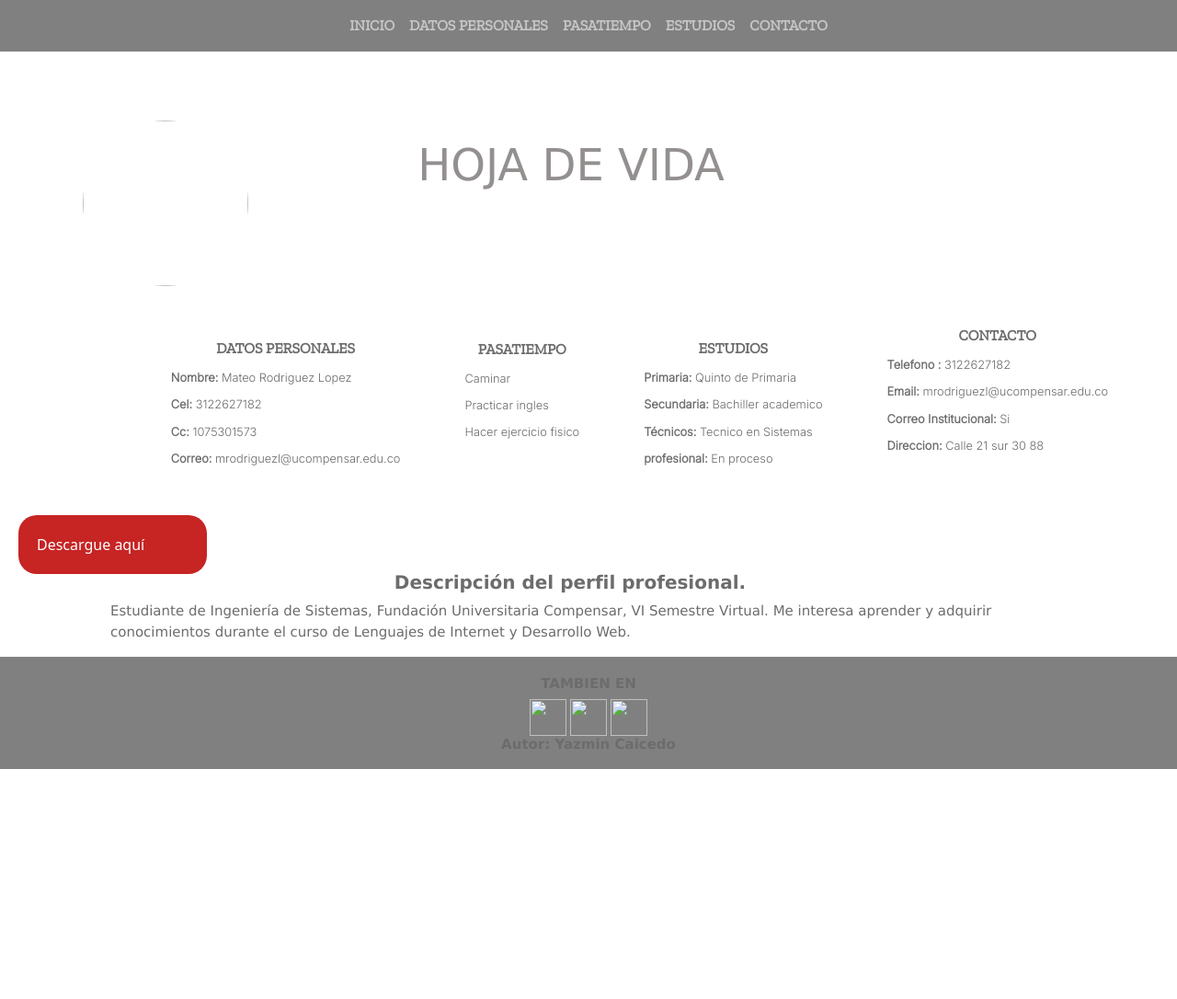
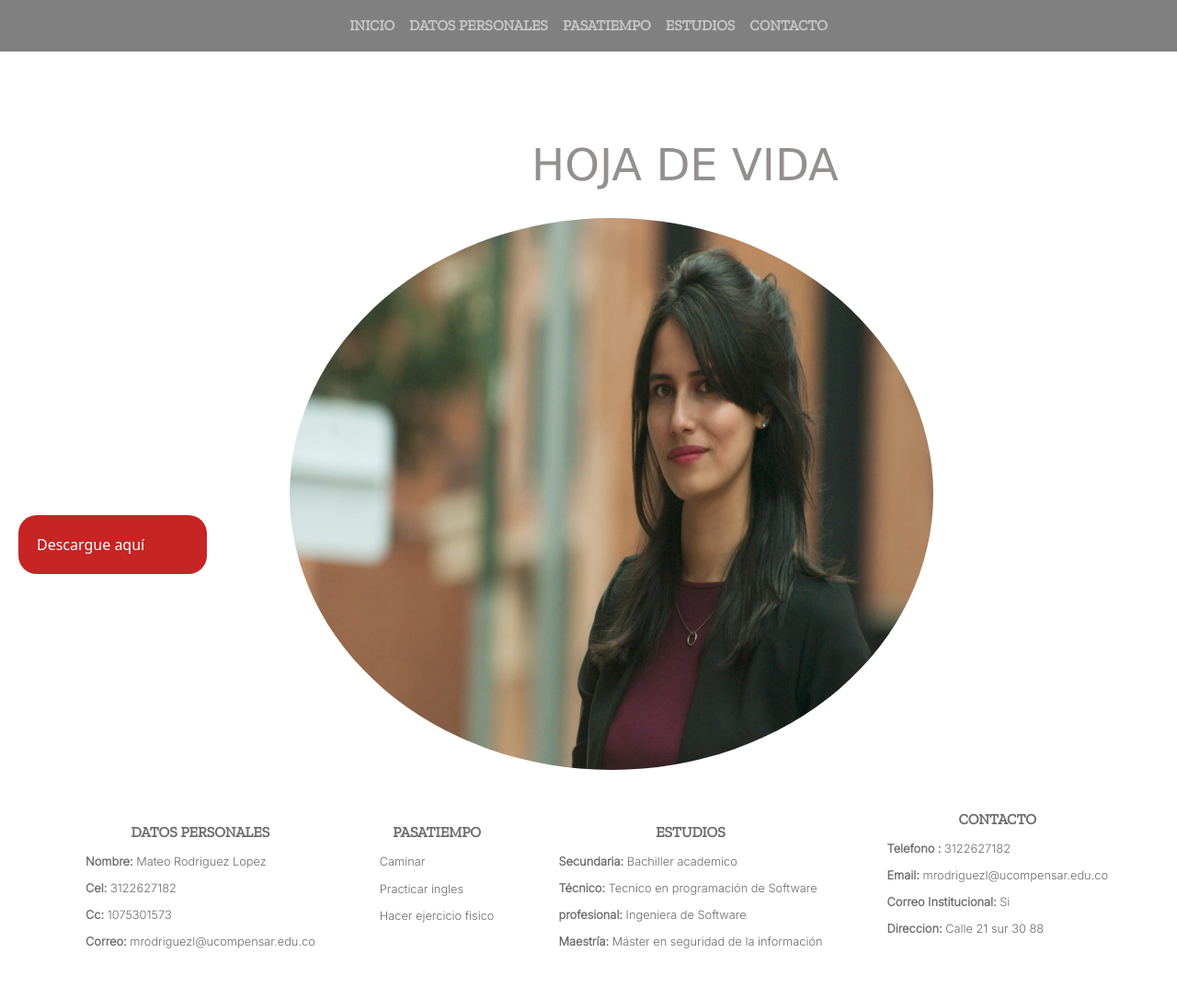
Before and after one commit to JuanBohorquez8392/proyecto-universidad-final, a plain HTML site: page index.html in a window 1280 px wide. Shown: the top 1086 px of the page at 92% size. Before the commit the page ends 836 px from the top, so only its background shows below. Drawn offline with nearby package versions, Linux system fonts and the light colour scheme; a web font is replaced by a local one.

Commit message:
publicacion foto

```diff
--- a/estilo.css
+++ b/estilo.css
@@ -42,6 +42,7 @@ li{
 h6{
     font-family: 'Zilla Slab', serif;
     font-weight: bolder;
+
 }
 
 .pdf{
@@ -83,3 +84,19 @@ h6{
     position: relative;
     right: 10vh;
 }
+
+img {
+
+    border-radius: 100%;
+    overflow: hidden;
+    margin: 0 auto;
+    text-align: center;
+  }
+
+.imagen_portada{
+    text-align: center;
+
+}
+#pos_img{
+    text-align: center;
+}
--- a/index.html
+++ b/index.html
@@ -62,12 +62,12 @@
 
         <div id="agrupar">
             <header>
+                <div id="pos_img">
+                    <h2 id="titulo2">HOJA DE VIDA</h2>
+                    <img class src="img/fotoHV.jpg" alt="Foto de perfil"width="700" height="600">
+                </div>
                 <section>
-                    <article>
-                        <div id="pos_img">
-                            <img id="img_hojavi" src="img/yaz.jpg" width="180" height="180">
-                            <h2 id="titulo2">HOJA DE VIDA</h2>
-                        </div>
+                    <article class="imagen_portada">
                     </article>
                 </section>
             </header>
@@ -95,10 +95,10 @@
 
                         <div id="tabla">
                             <h6> <b> ESTUDIOS</b> </h6>
-                            <p id="texto_cuadro"> <b>Primaria: </b> Quinto de Primaria</p>
                             <p id="texto_cuadro"> <b>Secundaria: </b> Bachiller academico</p>
-                            <p id="texto_cuadro"> <b>Técnicos: </b> Tecnico en Sistemas</p>
-                            <p id="texto_cuadro"> <b>profesional: </b> En proceso</p>
+                            <p id="texto_cuadro"> <b>Técnico: </b> Tecnico en  programación de Software</p>
+                            <p id="texto_cuadro"> <b>profesional: </b> Ingeniera de Software</p>
+                            <p id="texto_cuadro"> <b>Maestría: </b> Máster en seguridad de la información</p>
                         </div>
 
 
```
Also changed, not shown: img/fotoHV.jpg (added).
